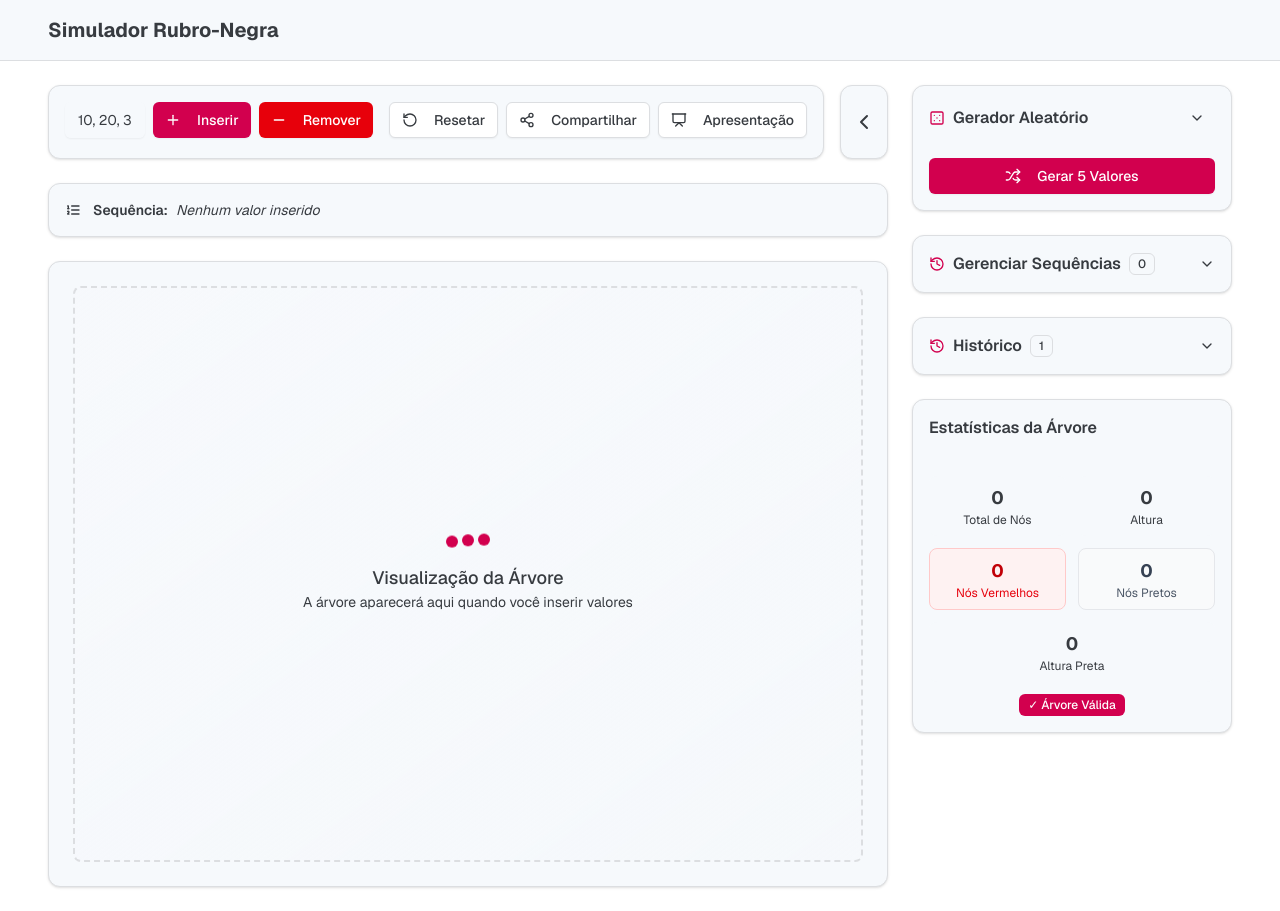
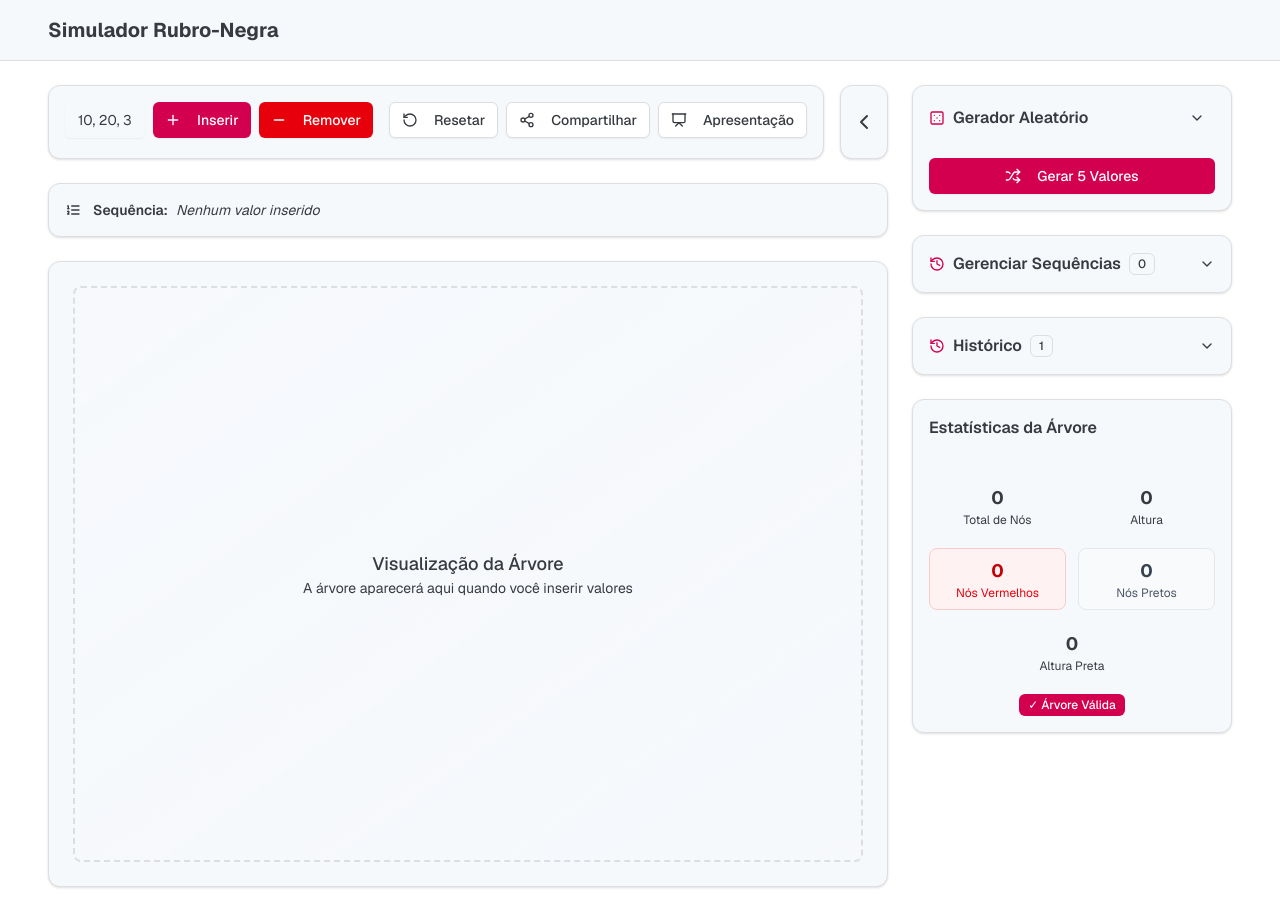
Before and after one commit to Yuud1/projeto-ruboNegro, a Next.js app: page / in a window 1280 px wide. Built offline with nearby package versions, Linux system fonts and the light colour scheme.

Commit message:
remocao da animacao da view home

```diff
--- a/components/tree-visualization.tsx
+++ b/components/tree-visualization.tsx
@@ -208,13 +208,6 @@ export function TreeVisualization({
       <div className="flex flex-col h-[72vh] min-h-[420px]">
         <div className="relative overflow-hidden flex-1 bg-gradient-to-br from-card to-muted/10 flex items-center justify-center border-2 border-dashed border-border rounded-lg">
           <div className="text-center text-muted-foreground">
-            <div className="mb-4">
-              <div className="flex justify-center space-x-1">
-                <div className="w-3 h-3 bg-primary rounded-full animate-bounce"></div>
-                <div className="w-3 h-3 bg-primary rounded-full animate-bounce" style={{animationDelay: '0.1s'}}></div>
-                <div className="w-3 h-3 bg-primary rounded-full animate-bounce" style={{animationDelay: '0.2s'}}></div>
-              </div>
-            </div>
             <p className="text-lg font-medium">Visualização da Árvore</p>
             <p className="text-sm">A árvore aparecerá aqui quando você inserir valores</p>
           </div>
```
Also changed, not shown: 1013 other files (tests, documents, lock files or other folders).
